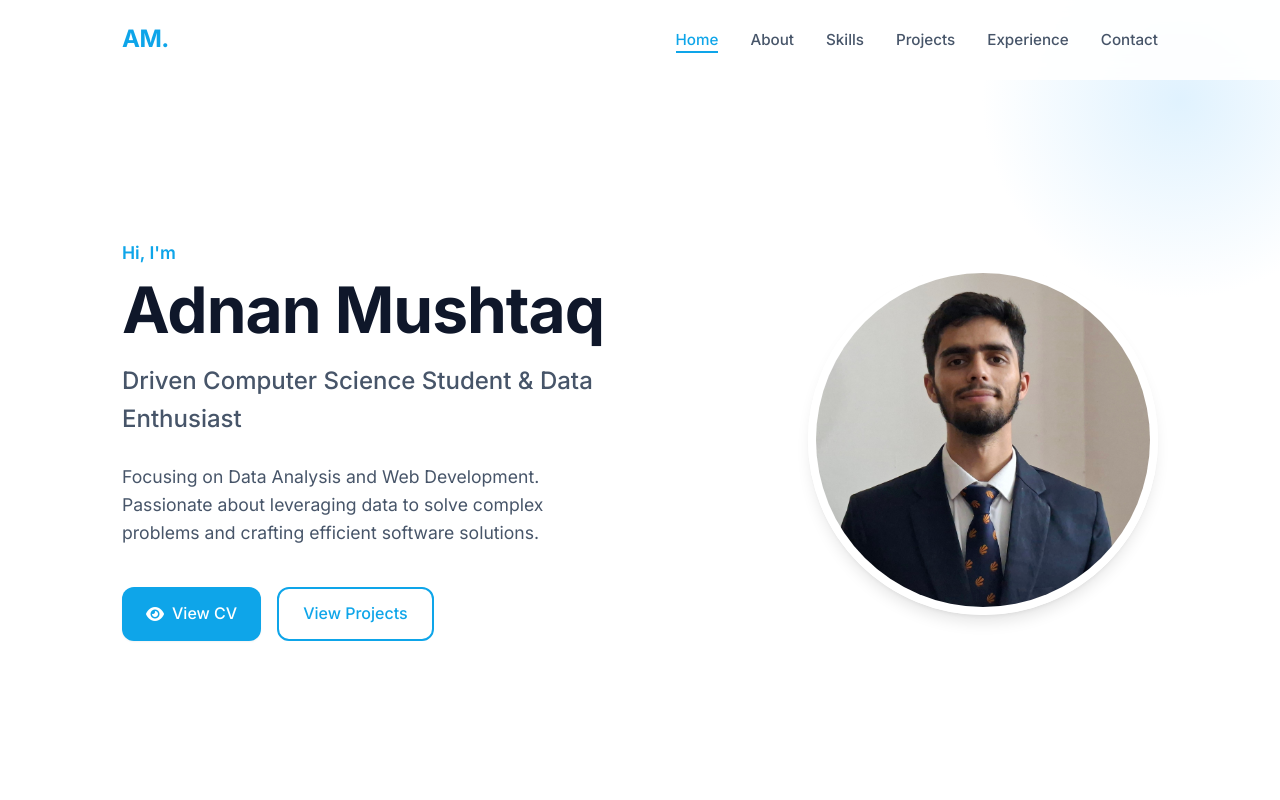
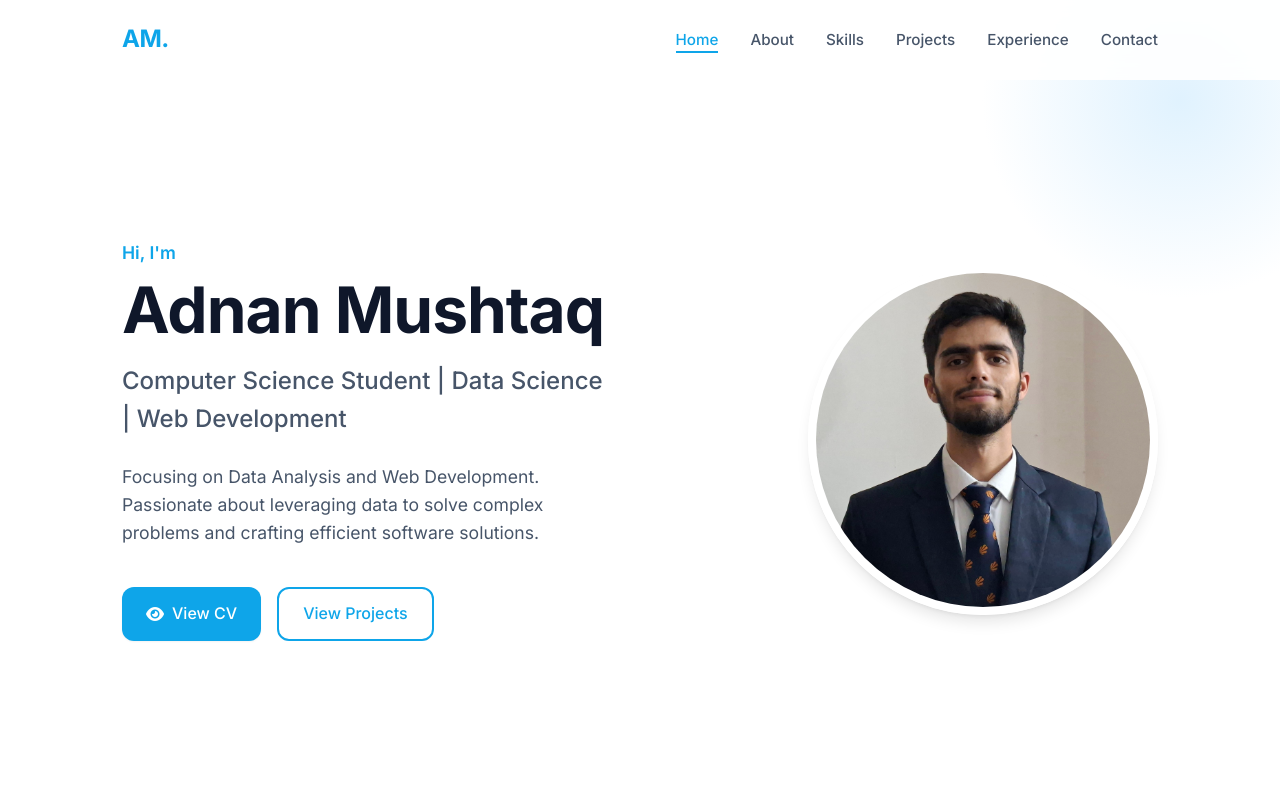
Before and after one commit to hakeemadnan/Portfolio, a plain HTML site: page index.html in a window 1280 px wide. Shown: the top 800 px of the page. Drawn offline with Linux system fonts and the light colour scheme.

Commit message:
Update index.html

```diff
--- a/index.html
+++ b/index.html
@@ -46,7 +46,7 @@
                 <div class="hero-content fade-in">
                     <p class="greeting">Hi, I'm</p>
                     <h1 class="name">Adnan Mushtaq</h1>
-                    <h2 class="tagline">Driven Computer Science Student & Data Enthusiast</h2>
+                    <h2 class="tagline">Computer Science Student | Data Science | Web Development</h2>
                     <p class="intro">
                         Focusing on Data Analysis and Web Development. Passionate about leveraging data to solve complex
                         problems and crafting efficient software solutions.
```
